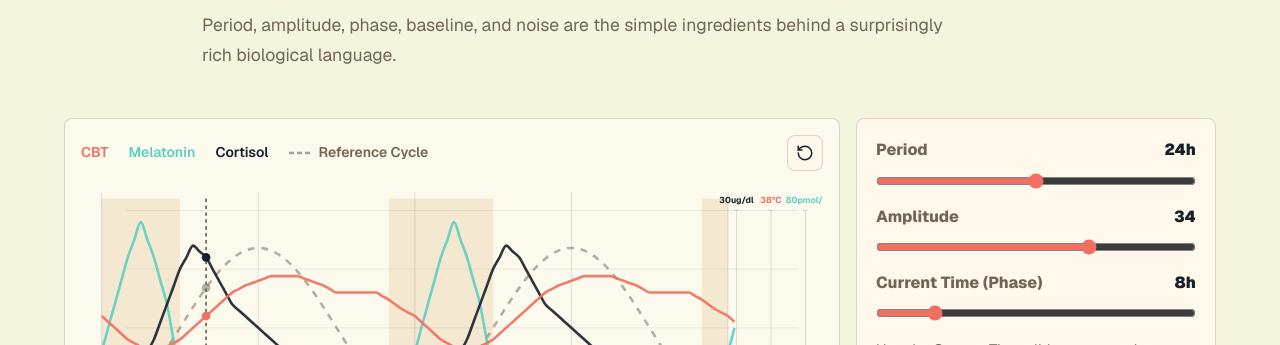
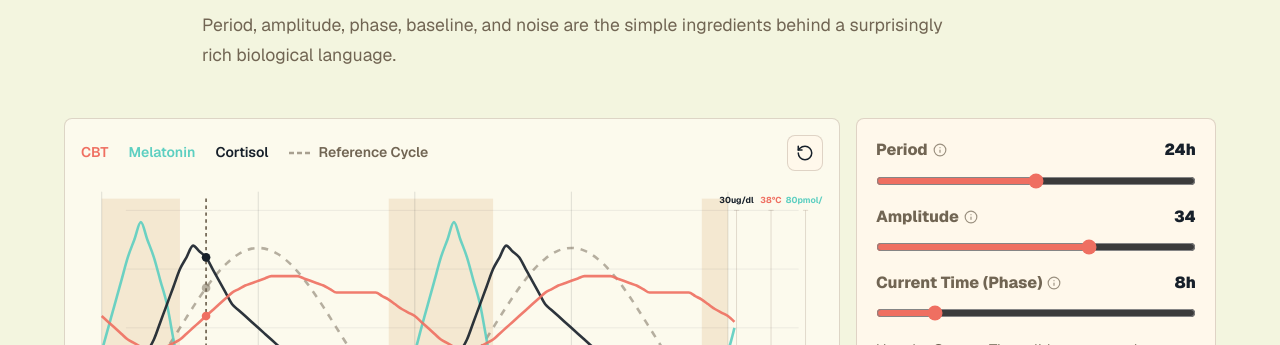
Before and after one commit to artao05/circadiansite, a Next.js app: page / in a window 1280 px wide. Shown: the part 3380-3725 px from the top of the page. Built offline with nearby package versions, Linux system fonts and the light colour scheme.

Commit message:
feat: Add hover tooltips to RhythmLab controls

```diff
--- a/app/components/RhythmLab.tsx
+++ b/app/components/RhythmLab.tsx
@@ -2,7 +2,7 @@
 
 import { useMemo, useState } from "react";
 import * as d3 from "d3";
-import { RotateCcw } from "lucide-react";
+import { Info, RotateCcw } from "lucide-react";
 import { useCircadianTime } from "./CircadianTimeProvider";
 
 type Control = {
@@ -12,6 +12,7 @@ type Control = {
   max: number;
   step: number;
   unit: string;
+  description: string;
 };
 
 type RhythmState = {
@@ -27,8 +28,8 @@ const initialState: RhythmState = {
 };
 
 const controls: Control[] = [
-  { key: "period", label: "Period", min: 16, max: 32, step: 1, unit: "h" },
-  { key: "amplitude", label: "Amplitude", min: 5, max: 48, step: 1, unit: "" },
+  { key: "period", label: "Period", min: 16, max: 32, step: 1, unit: "h", description: "The length of one complete cycle. In humans, this naturally runs slightly longer than 24 hours." },
+  { key: "amplitude", label: "Amplitude", min: 5, max: 48, step: 1, unit: "", description: "The strength or height of the rhythm. A larger amplitude means a stronger biological signal." },
   {
     key: "phase",
     label: "Current Time (Phase)",
@@ -36,6 +37,7 @@ const controls: Control[] = [
     max: 48,
     step: 0.5,
     unit: "h",
+    description: "Where the rhythm is in its cycle right now. Shifting this is what causes jet lag."
   },
 ];
 
@@ -504,7 +506,12 @@ export function RhythmLab() {
         {controls.map((control) => (
           <label className="range-control" key={control.key}>
             <span>
-              {control.label}
+              <div style={{ display: "flex", alignItems: "center", gap: "0.3rem" }}>
+                {control.label}
+                <div title={control.description} style={{ display: "inline-flex", cursor: "help", color: "var(--muted)", opacity: 0.7 }}>
+                  <Info size={14} />
+                </div>
+              </div>
               <strong>
                 {effectiveState[control.key]}
                 {control.unit}
```
